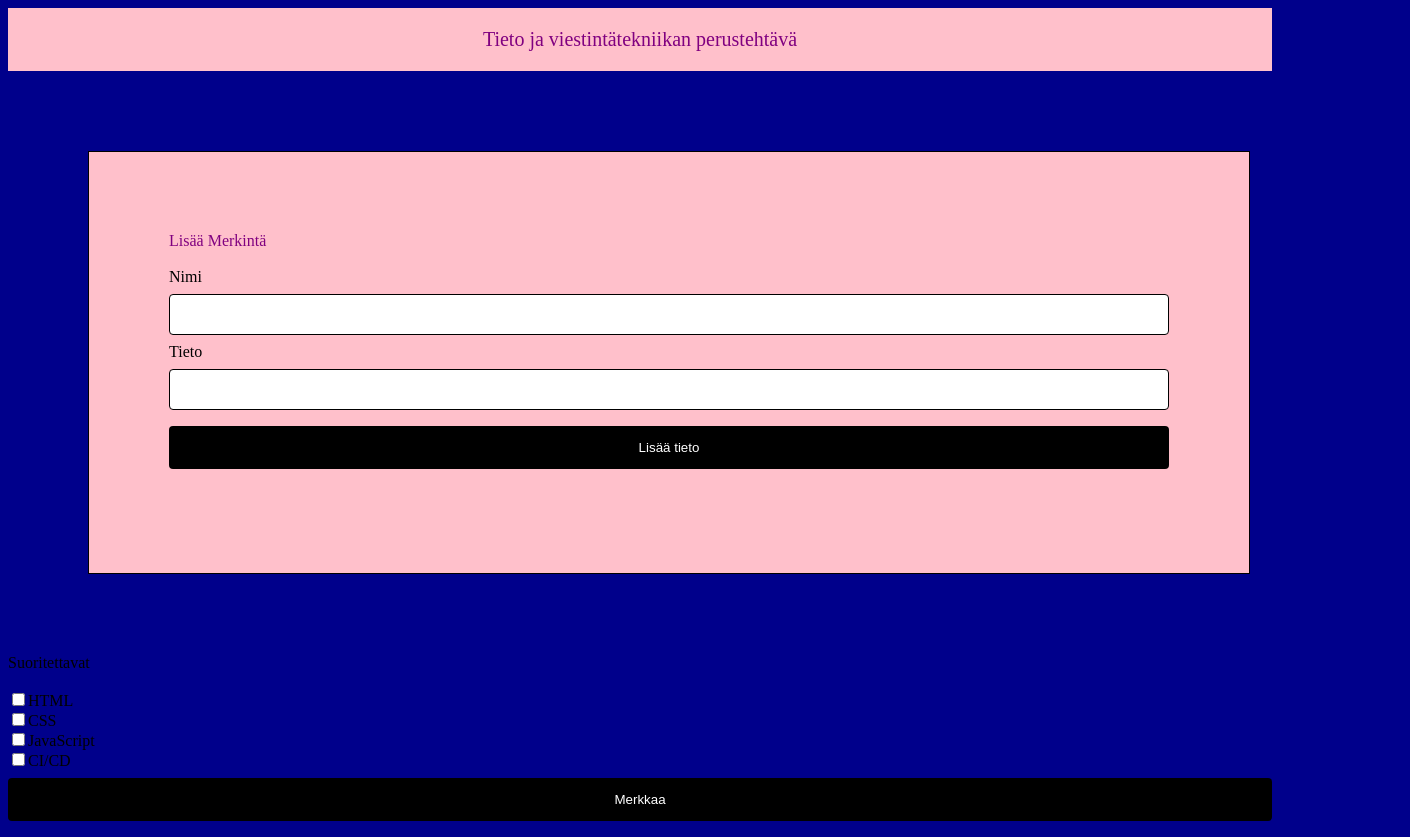
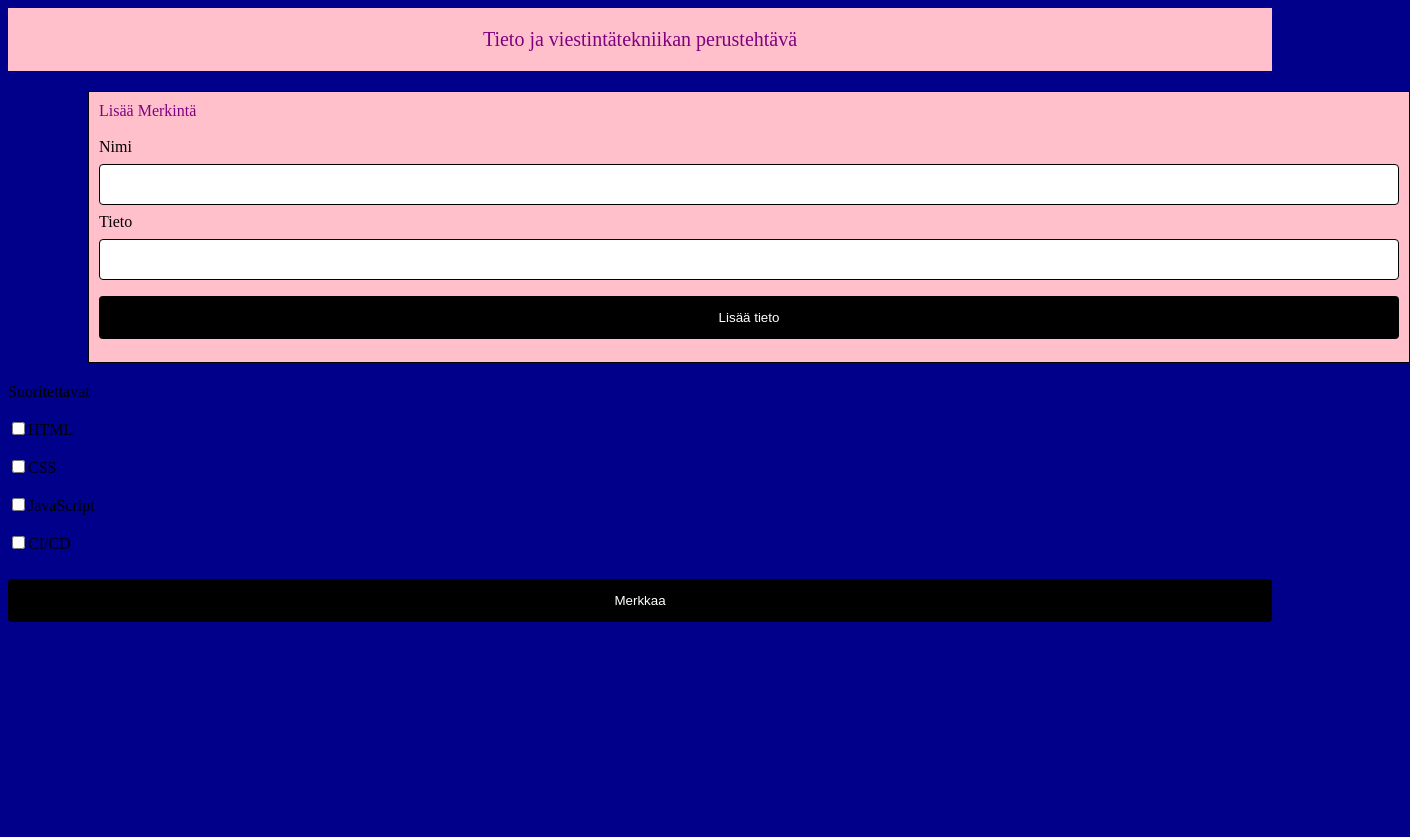
Before and after one commit to NinaVarpa/salpaus, a plain HTML site: page Projekti.html in a window 1280 px wide. Shown: the whole page, 1410 px wide, since content can reach past the window. After the commit the page ends 800 px from the top, so only its background shows below. Drawn offline with Linux system fonts and the light colour scheme.

Commit message:
20210823

```diff
--- a/Projekti.css
+++ b/Projekti.css
@@ -15,10 +15,13 @@
   text-align: left;
   bottom:10px;
   margin: center;
-  width: 1000px;
+  width: 1300px;
+  height:250px ;
   border: 1px solid;
-  padding:80px;
-  Margin:80px;
+  padding:10px;
+  Margin:20px;
+  margin-left:80px;
+  margin-right:80px;
 }
 .otsikko2{
   background-color: pink;
@@ -46,6 +49,12 @@ input[type=text].lomake, select {
     border-radius: 4px;
     cursor: pointer;
   }
-  input[type=submit].lomake1:hover {
+  input[type=submit].lomake:hover {
     background-color: black;
   }
+.ilmoitus
+.lomake1{
+  background-color: lavender;
+  widows: 100%;
+
+}
--- a/Projekti.html
+++ b/Projekti.html
@@ -21,10 +21,10 @@
       </div>
       <div class="ilmoitus"></div>
       <div class="otsikko3">Suoritettavat</div><br>
-      <div class="lomake1"><input type="checkbox"id="Html">HTML</div>
-      <div class="lomake1"><input type="checkbox"id="CSS">CSS</div>
-      <div class="lomake1"><input type="checkbox"id="JavaScript">JavaScript</div>
-      <div class="lomake1"><input type="checkbox"id="CI/CD">CI/CD</div>
+      <div class="lomake1"><input type="checkbox"id="Html">HTML</div><br>
+      <div class="lomake1"><input type="checkbox"id="CSS">CSS</div><br>
+      <div class="lomake1"><input type="checkbox"id="JavaScript">JavaScript</div><br>
+      <div class="lomake1"><input type="checkbox"id="CI/CD">CI/CD</div><br>
       <input class="lomake" type="submit"value="Merkkaa">
       </div>
     <script src="Projektiscript.js"></script>
```
